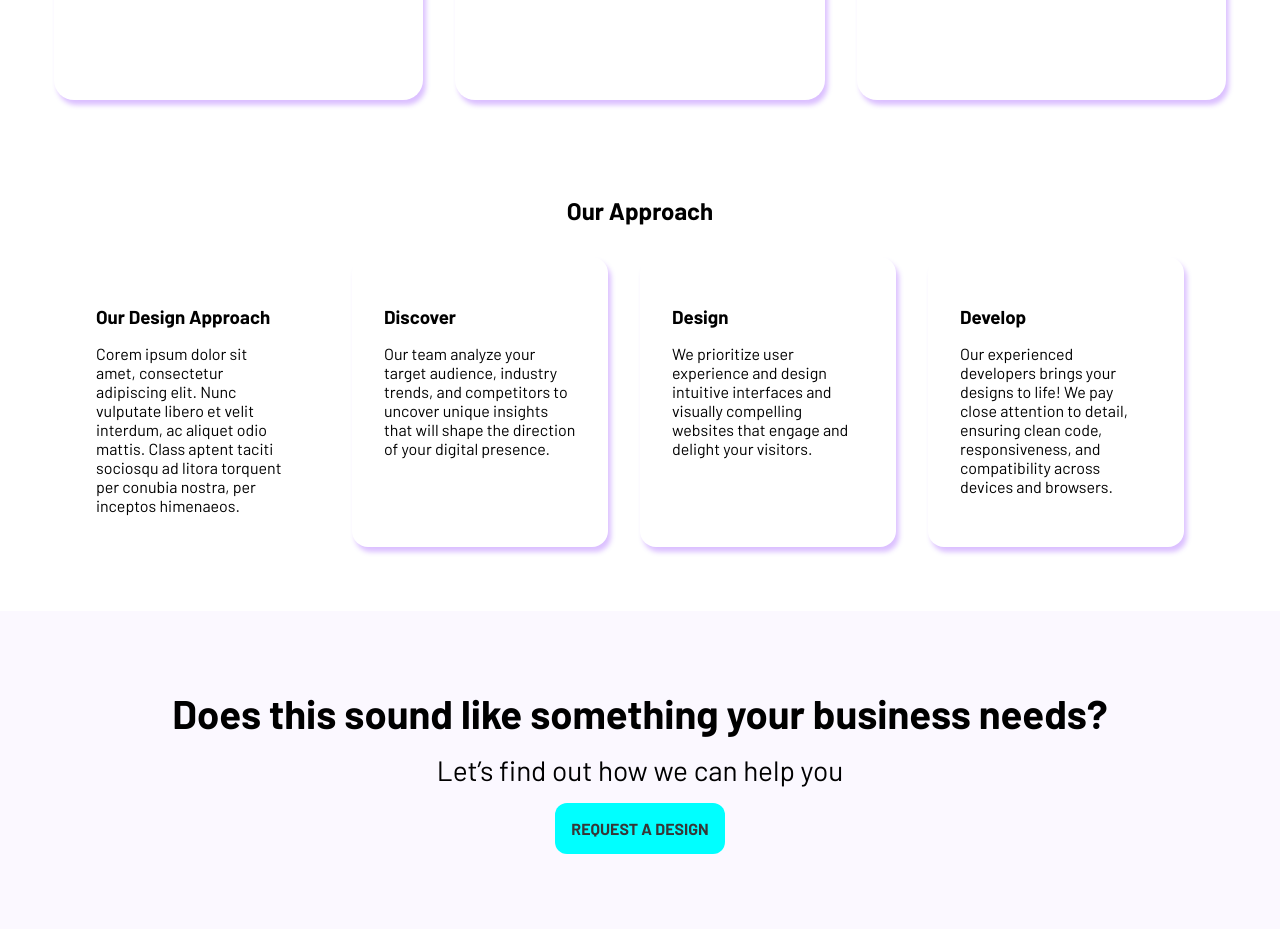
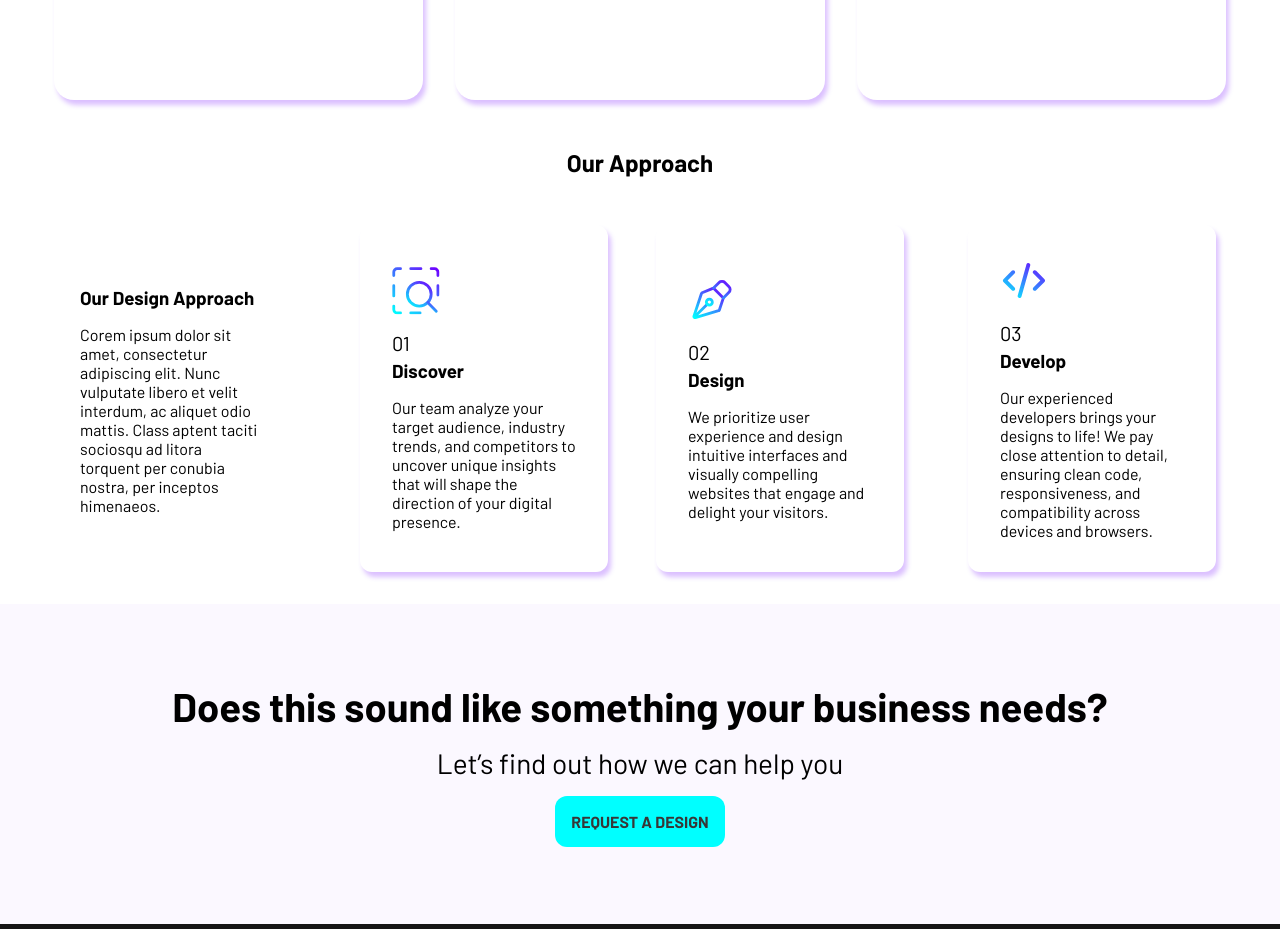
Before and after one commit to vanvisual/teamsite-frontend, a React (Create React App) app: page / in a window 1280 px wide. Shown: the part 1900-2829 px from the top of the page. Built offline with nearby package versions, Linux system fonts and the light colour scheme.

Commit message:
style approach component.

```diff
--- a/src/Components/Approach/Approach.jsx
+++ b/src/Components/Approach/Approach.jsx
@@ -1,9 +1,18 @@
 import './Approach.scss';
+
+import discover from "../../assets/icons/Discover_Icon.svg";
+import design from "../../assets/icons/Design_Icon.svg";
+import develop from "../../assets/icons/Develop_Icon.svg";
+
 
 
 const Approach = () => {
     return (
         <div>
+
+
+
+
 
             <section className="approach">
                 <h2 className="approach__title">Our Approach</h2>
@@ -12,15 +21,21 @@ const Approach = () => {
                     <p className="appr-card__description">Corem ipsum dolor sit amet, consectetur adipiscing elit. Nunc vulputate libero et velit interdum, ac aliquet odio mattis. Class aptent taciti sociosqu ad litora torquent per conubia nostra, per inceptos himenaeos.</p>
                 </article>
                 <article className="appr-card">
+                    <img src={discover} alt="Discover Icon" className="appr-card__icon" />
                     <h3 className="appr-card__subtitle">Discover</h3>
+                    <p className="appr-card__subtitle--top">01</p>
                     <p className="appr-card__description">Our team analyze your target audience, industry trends, and competitors to uncover unique insights that will shape the direction of your digital presence.</p>
                 </article>
                 <article className="appr-card">
+                    <img src={design} alt="Design Icon" className="appr-card__icon" />
                     <h3 className="appr-card__subtitle">Design</h3>
+                    <p className="appr-card__subtitle--top">02</p>
                     <p className="appr-card__description">We prioritize user experience and design intuitive interfaces and visually compelling websites that engage and delight your visitors.</p>
                 </article>
                 <article className="appr-card">
+                    <img src={develop} alt="Develop Icon" className="appr-card__icon" />
                     <h3 className="appr-card__subtitle">Develop</h3>
+                    <p className="appr-card__subtitle--top">03</p>
                     <p className="appr-card__description">Our experienced developers brings your designs to life! We pay close attention to detail, ensuring clean code, responsiveness, and compatibility across devices and browsers.</p>
                 </article>
             </section>
--- a/src/Components/Approach/Approach.scss
+++ b/src/Components/Approach/Approach.scss
@@ -6,10 +6,16 @@
 .approach {
 
     display: flex;
-    flex-direction: row;
-    flex-wrap: wrap;
-    gap: 2rem;
-    padding: 4rem;
+    flex-direction: column;
+    padding: 1rem;
+
+    @include tablet {
+        flex-direction: row;
+        flex-wrap: wrap;
+        gap: 2rem;
+        justify-content: center;
+
+    }
 
     &__title {
         width: 100%;
@@ -18,20 +24,56 @@
 
     .appr-card {
         display: flex;
+        width: 16.9375rem;
         flex-direction: column;
-        flex-basis: calc(25% - 2rem);
         box-sizing: border-box;
         box-shadow: $shadow-card;
-        padding: 2rem;
         border-radius: 1rem;
+        padding: 1.5rem;
+        border-radius: 0.75rem;
+        margin: 1rem;
+
+        @include tablet {
+
+            width: auto;
+            justify-content: center;
+            flex-basis: calc(25% - 4rem);
+            padding: 2rem;
+        }
+
+        &__icon {
+
+            width: $px48;
+            order: -1;
+
+        }
 
         &--first {
             box-shadow: none;
+            margin-left: 0;
+            width: 100%;
         }
 
         &__subtitle {
             margin: 1rem 0;
+            margin-top: 0.25rem;
+
+            &--top {
+                font-size: $px20;
+                order: -1;
+                margin-top: 1rem;
+                margin-bottom: 0;
+            }
         }
 
     }
+
+    .appr-card:nth-child(even) {
+        // margin-left: 2rem;
+        margin-left: auto;
+
+        @include tablet {
+            margin-left: 0;
+        }
+    }
 }
--- a/src/styles/fontsandconversions.scss
+++ b/src/styles/fontsandconversions.scss
@@ -23,6 +23,7 @@
  $px36: 2.25rem;
  $px40: 2.5rem;
  $px44: 2.75rem;
+ $px48: 3rem;
  $px80: 5rem;
  $px114: 7.125rem;
  $px120: 7.5rem;
```
